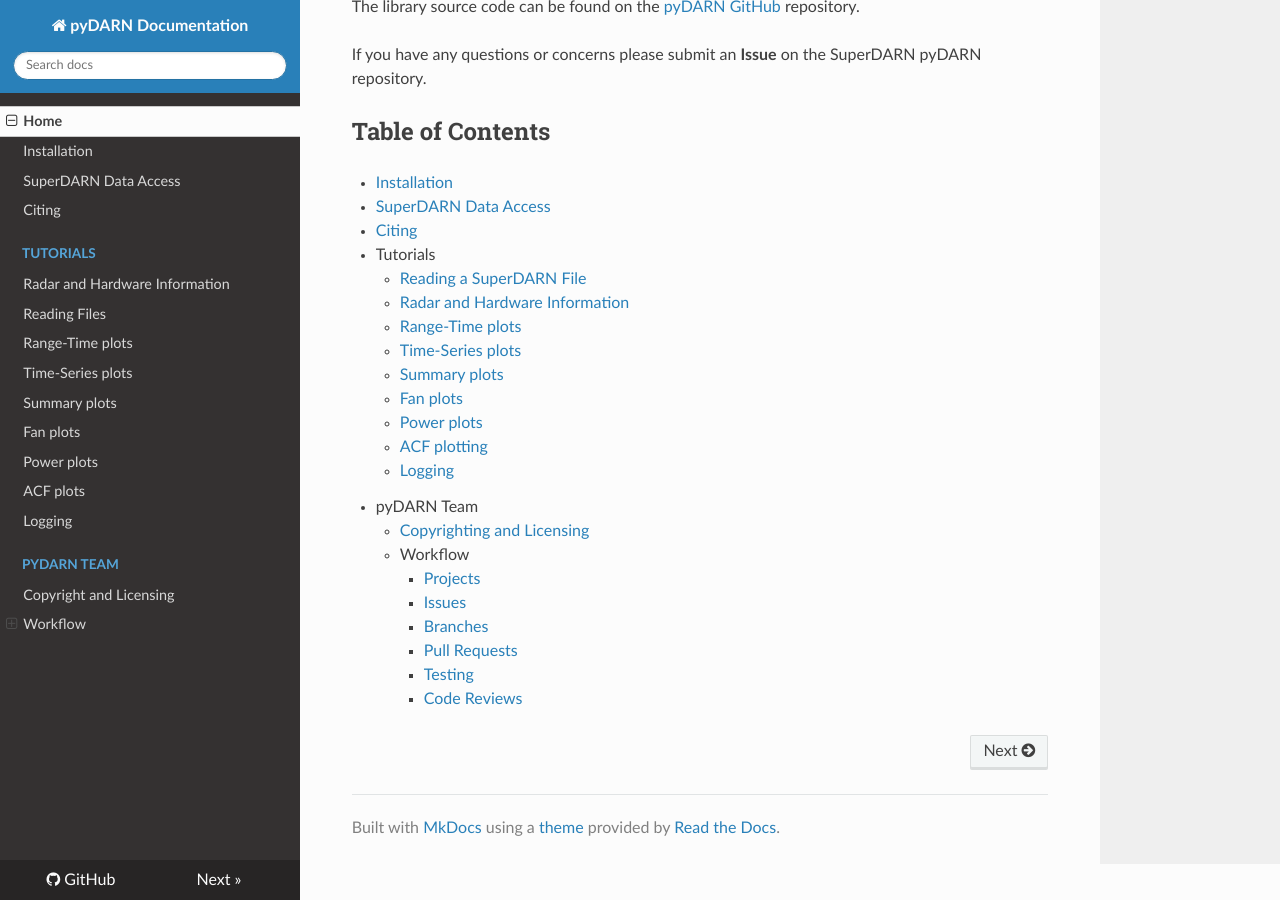
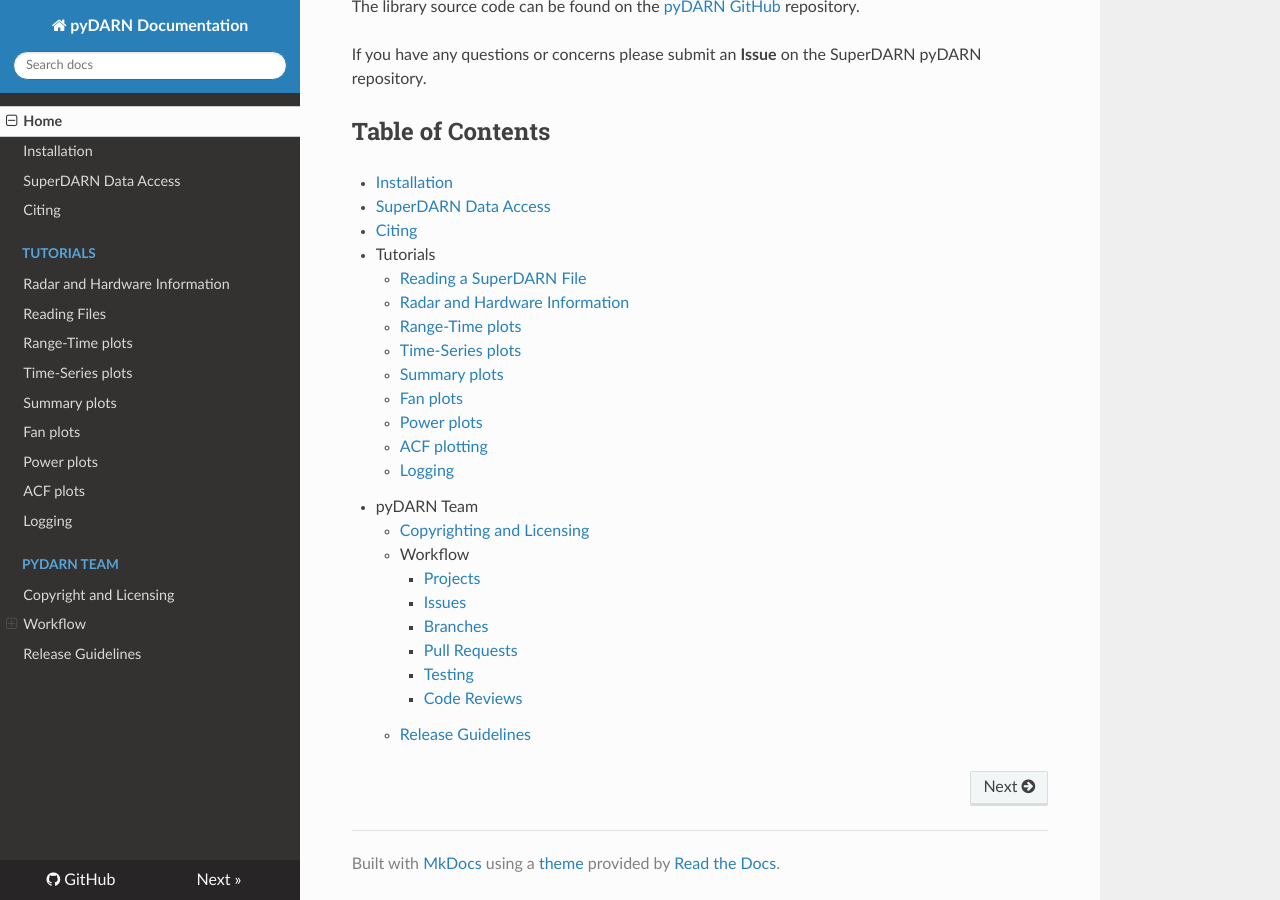
Before and after one commit to SuperDARN/pydarn, an MkDocs documentation site: the page built from docs/index.md, in a window 1280 px wide and 900 px high, scrolled down 512 px. Built offline with MkDocs 1.6.1, drawn with Linux system fonts in a browser that asks for light colours; nearby versions of some CDN libraries.

Commit message:
add release guidelines to table of contents

```diff
--- a/docs/index.md
+++ b/docs/index.md
@@ -33,3 +33,4 @@
         - [Pull Requests](dev/PR.md)
         - [Testing](dev/testing.md)
         - [Code Reviews](dev/code_review.md)
+    - [Release Guidelines](dev/releases.md)
--- a/mkdocs.yml
+++ b/mkdocs.yml
@@ -30,3 +30,4 @@
                 - Pull Requests: dev/PR.md
                 - Testing: dev/testing.md
                 - Code Reviews: dev/code_review.md
+        - Release Guidelines: dev/releases.md
```
